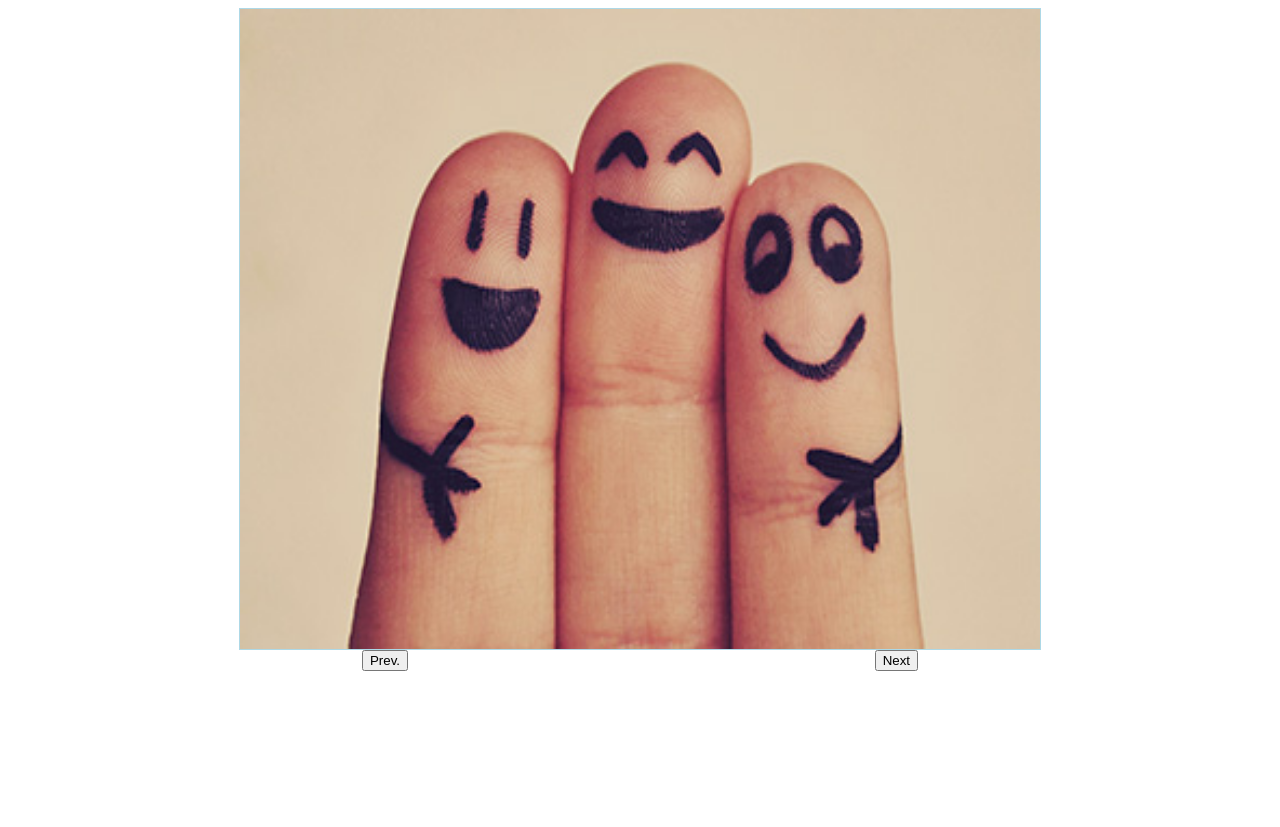
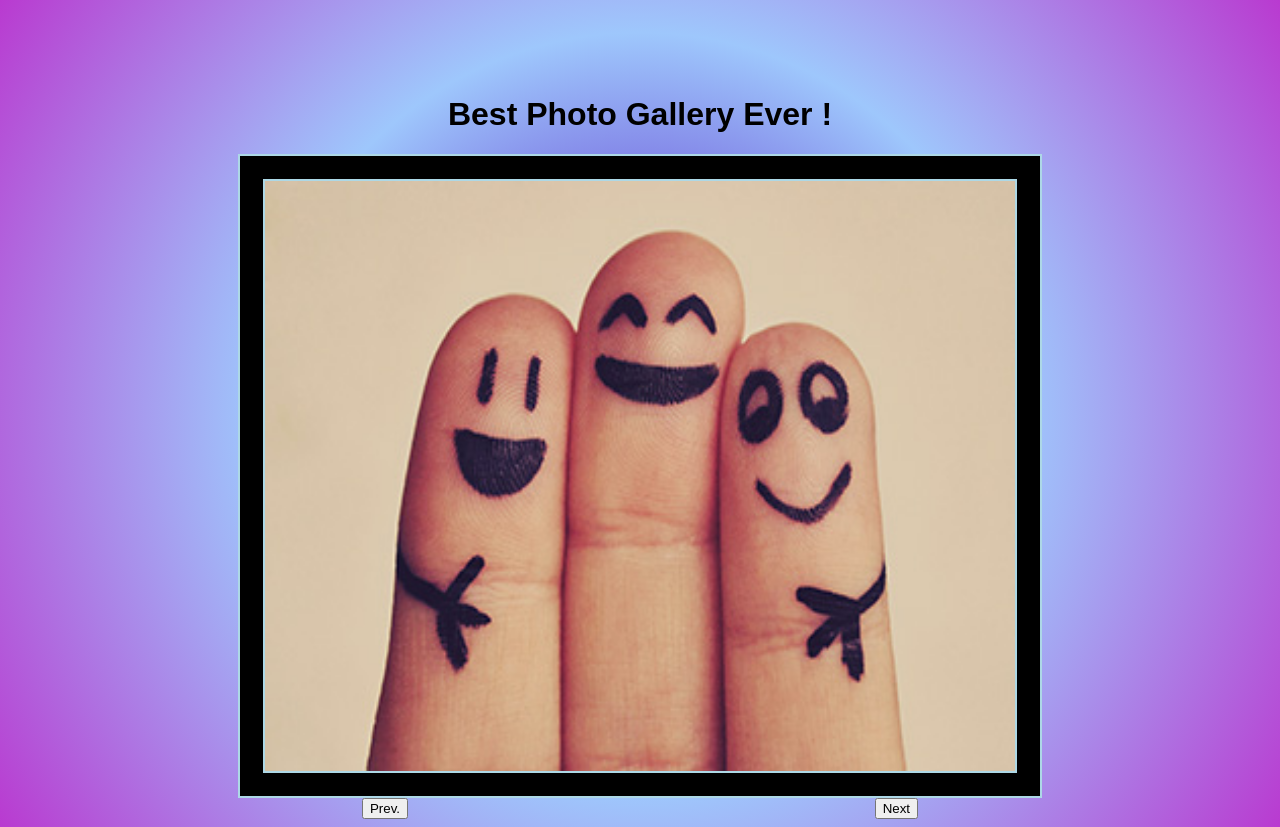
Before and after one commit to rdubel/photogallery, a plain HTML site: page index.html in a window 1280 px wide. Before the commit the page ends 800 px from the top, so only its background shows below. Drawn offline with Linux system fonts and the light colour scheme.

Commit message:
styling + title

```diff
--- a/css/master.css
+++ b/css/master.css
@@ -1,12 +1,22 @@
+body {
+    background: radial-gradient(circle, rgb(80, 8, 193), rgb(158, 199, 252), rgb(185, 58, 208));
+}
+
+h1 {
+    text-align: center;
+    font-family: sans-serif;
+    margin-top: 3em;
+}
 ul {
     padding: 0;
     height: 40em;
     width: 50em;
     margin: auto;
-    border: 1px solid lightblue;
-    background-color: lightgrey;
+    border: 2px solid lightblue;
+    background-color: black;
     list-style: none;
     display: flex;
+    justify-content: center;
 }
 
 div {
@@ -20,14 +30,17 @@ div {
 
 .hidden {
     width: 0;
+    height: 0;
+}
+
+img.null {
+    transition: 0.5s;
+    border: 2px solid lightblue;
+}
+
+li {
+    display: flex;
+    align-items: center;
+    justify-content: center;
 
 }
-
-.shown {
-    width: 800px;
-
-}
-
-img {
-    transition: 0.5s;
-}
--- a/index.html
+++ b/index.html
@@ -5,9 +5,10 @@
     <meta name=viewport content=width=device-width, initial-scale=1.0>
     <meta http-equiv=X-UA-Compatible content=ie=edge>
     <link rel=stylesheet href=./css/master.css>
-    <title>Document</title>
+    <title>Photo Gallery</title>
 </head>
 <body>
+    <h1>Best Photo Gallery Ever !</h1>
     <ul id="gallery">
 
     </ul>
--- a/js/script.js
+++ b/js/script.js
@@ -4,7 +4,7 @@ var prvBtn = document.getElementById("prev")
 var nxtBtn = document.getElementById("next")
 
 for (var i = 0; i < 10; i++) {
-    imgArray[i] = new Image(800, 640);
+    imgArray[i] = new Image(750, 590);
     imgArray[i].src = "./img/img" + (i+1) + ".jpg";
     imgArray[i].alt = "Photo" + (i+1);
     var listElement = document.createElement("li")
@@ -13,13 +13,13 @@ for (var i = 0; i < 10; i++) {
     imgArray[i].className = "hidden";
 }
 var current = 0;
-imgArray[current].className = "shown";
+imgArray[current].className = null;
 
 
 nxtBtn.addEventListener("click", function() {
     imgArray[current].className = "hidden";
     current = (current +1) % imgArray.length;
-    imgArray[current].className = "shown";
+    imgArray[current].className = null;
 });
 
 prvBtn.addEventListener("click", function() {
@@ -29,6 +29,6 @@ prvBtn.addEventListener("click", function() {
         current = imgArray.length - 1;
         console.log(current);
     }
-    imgArray[current].className = "shown";
+    imgArray[current].className = null;
 
 });
```
